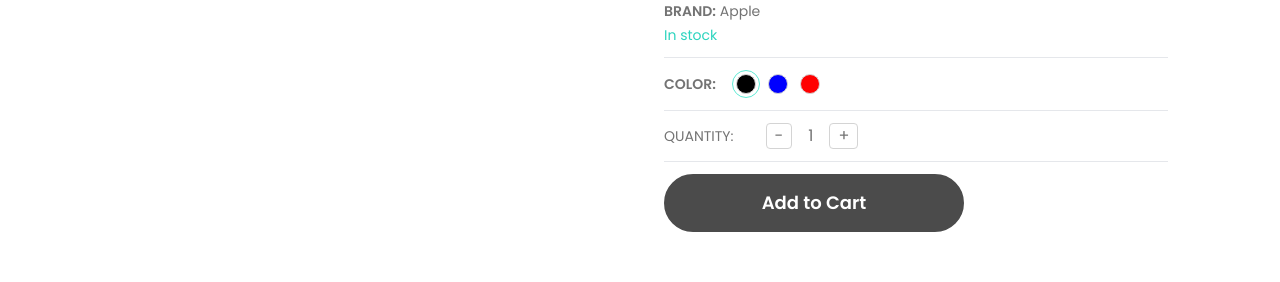
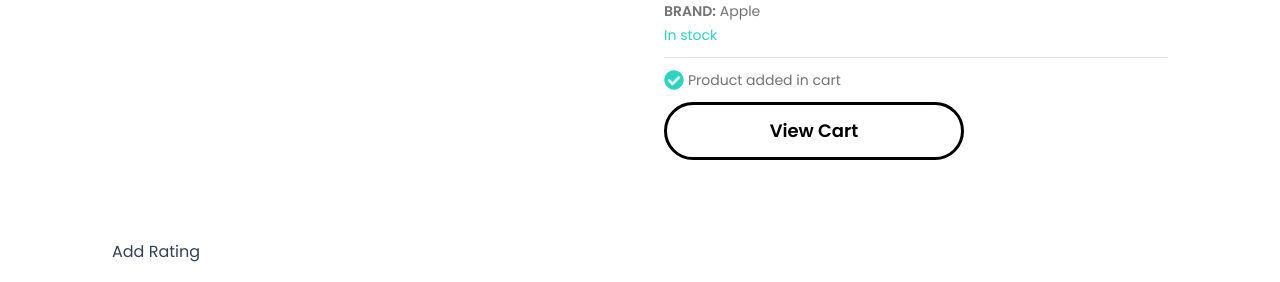
Before and after one commit to leeeyoo/e-shop, a Next.js app: page /product/1 in a window 1280 px wide. Both pictures are taken after a click on the button "Add to Cart". Shown: the part 490-772 px from the top of the page. Built offline with nearby package versions, Linux system fonts and the light colour scheme; grey boxes are pictures that could not be loaded.

Commit message:
feat: cart

```diff
--- a/app/product/[productId]/ProductDetails.tsx
+++ b/app/product/[productId]/ProductDetails.tsx
@@ -6,7 +6,9 @@ import SetColor from "@/app/components/products/SetColor";
 import SetQuantity from "@/app/components/products/SetQuantity";
 import { useCart } from "@/hooks/useCart";
 import { Rating } from "@mui/material";
+import { useRouter } from "next/navigation";
 import { useCallback, useEffect, useState } from "react";
+import { FaCheckCircle } from "react-icons/fa";
 
 interface ProductDetailsProps {
   product: any
@@ -48,6 +50,7 @@ const ProductDetails: React.FC<ProductDetailsProps> = ({
     quantity: 1,
     price: product.price,
   });
+  const router = useRouter()
 
   console.log(cartProducts)
 
@@ -112,6 +115,18 @@ const ProductDetails: React.FC<ProductDetailsProps> = ({
         </div>
         <div className={product.inStock ? "text-teal-400" : "text-rose-400"}>{product.inStock ? "In stock" : "Out of stock"}</div>
         <Horizontal />
+        {isProductInCart ?
+        <>
+          <p className="mb-2 text-neutral-500 flex items-center gap-1">
+            <FaCheckCircle size={20} className="text-teal-400" />
+            <span>Product added in cart</span>
+          </p>
+          <div className="max-w-[300px]">
+            <Button label="View Cart" outline onClick={() => router.push("/cart")} />
+          </div>
+        </>
+        :
+        <>
           <SetColor
             cartProduct={cartProduct}
             images={product.images}
@@ -128,9 +143,9 @@ const ProductDetails: React.FC<ProductDetailsProps> = ({
             <Button
               label="Add to Cart"
               onClick={() => handleAddProductToCart(cartProduct)}
-            disabled={isProductInCart ? true : false}
             />
           </div>
+        </>}
       </div>
     </div>
   );
--- a/hooks/useCart.tsx
+++ b/hooks/useCart.tsx
@@ -1,5 +1,5 @@
 import { CartProductType } from "@/app/product/[productId]/ProductDetails";
-import { createContext, useCallback, useContext, useState } from "react";
+import { createContext, useCallback, useContext, useEffect, useState } from "react";
 
 type CartContextType = {
   cartTotalQty: number;
@@ -18,6 +18,13 @@ export const CartContextProvider = (props: Props) => {
   const [cartTotalQty, SetCartTotalQty] = useState(0)
   const [cartProducts, SetCartProducts] = useState<CartProductType[] | null>(null)
 
+  useEffect(() => {
+    const cartItems: any = localStorage.getItem("eShopCartItems")
+    const cProducts: CartProductType[] | null = JSON.parse(cartItems)
+
+    SetCartProducts(cProducts)
+  }, [])
+
   const handleAddProductToCart = useCallback((product: CartProductType) => {
     SetCartProducts((prev) => {
       let updatedCart;
@@ -28,6 +35,7 @@ export const CartContextProvider = (props: Props) => {
         updatedCart = [product]
       }
 
+      localStorage.setItem("eShopCartItems", JSON.stringify(updatedCart))
       return updatedCart
     })
   }, [])
```
Lines whose indentation alone changed are shown as unchanged.
